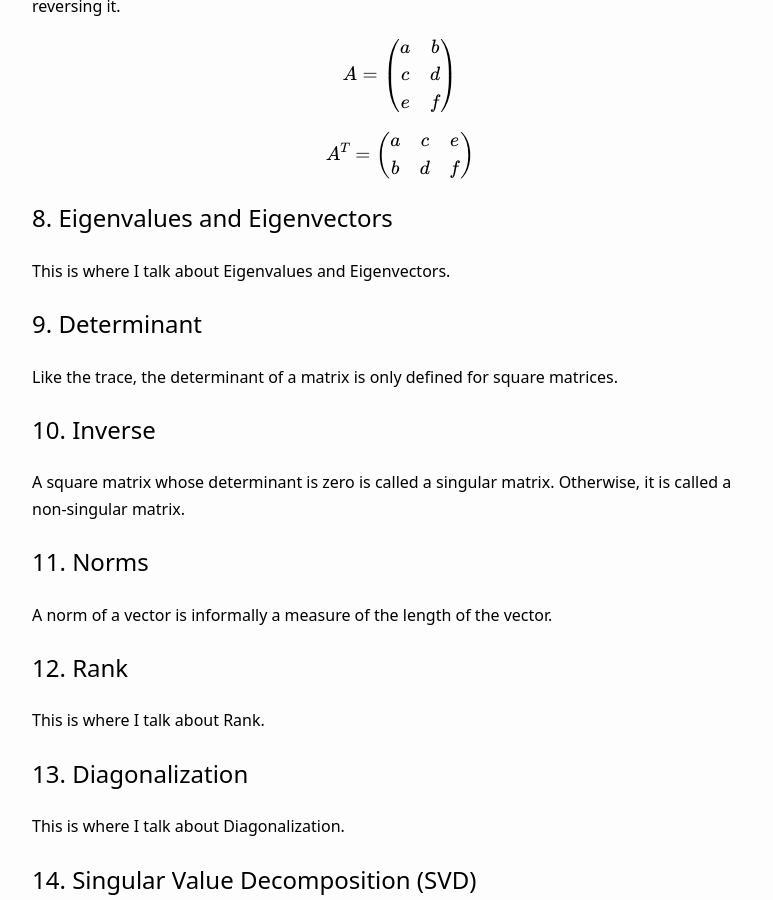
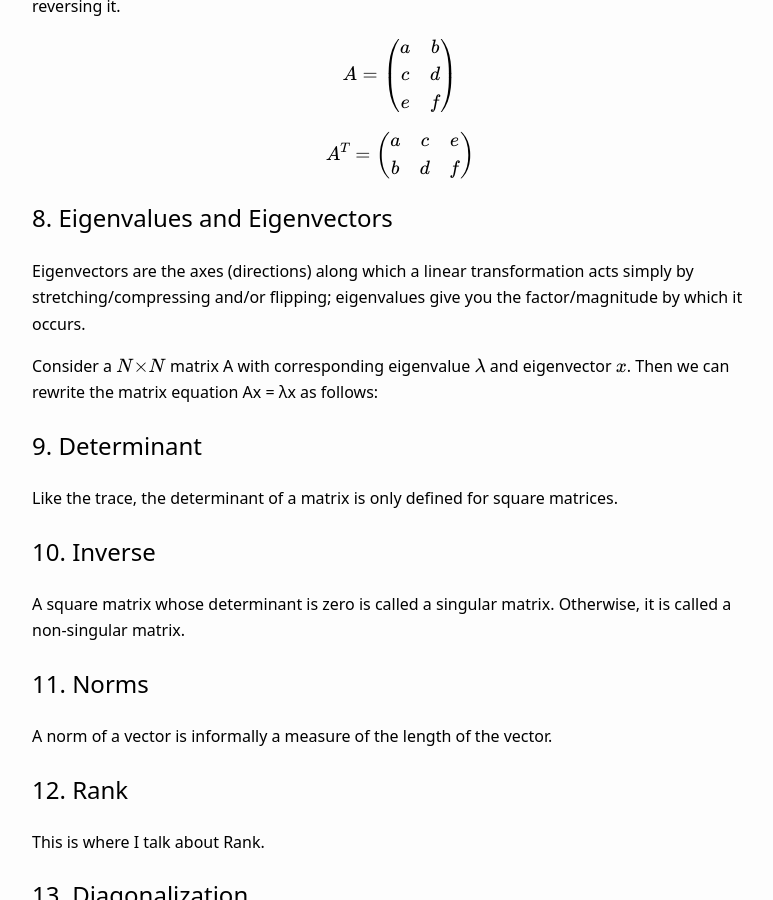
Before and after one commit to gurpreet-ai/gurpreet-ai.github.io, a Jekyll site: the page built from _posts/2018-12-31-Linear-Algebra-Review-for-AI-ML-DL.md, in a window 1280 px wide and 900 px high, scrolled down 3186 px. Shown: the whole window, without its empty margins (240-1013 px from the left). Built offline with Jekyll 4.4.1, drawn with Linux system fonts in a browser that asks for light colours; formulas are drawn with MathJax 3.

Commit message:
Linear algebra post update

```diff
--- a/_posts/2018-12-31-Linear-Algebra-Review-for-AI-ML-DL.md
+++ b/_posts/2018-12-31-Linear-Algebra-Review-for-AI-ML-DL.md
@@ -209,7 +209,9 @@ b & d & f \\
 $$
 
 ## 8. Eigenvalues and Eigenvectors
-This is where I talk about Eigenvalues and Eigenvectors.
+Eigenvectors are the **axes** (directions) along which a linear transformation acts simply by **stretching/compressing** and/or **flipping**; eigenvalues give you the factor/magnitude by which it occurs.
+
+Consider a $$N × N$$ matrix A with corresponding eigenvalue $$\lambda$$ and eigenvector $$x$$. Then we can rewrite the matrix equation Ax = λx as follows:
 
 ## 9. Determinant
 Like the trace, the determinant of a matrix is only defined for square matrices.
```
